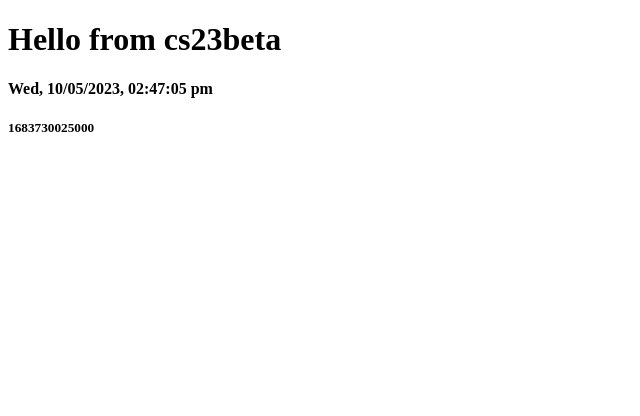
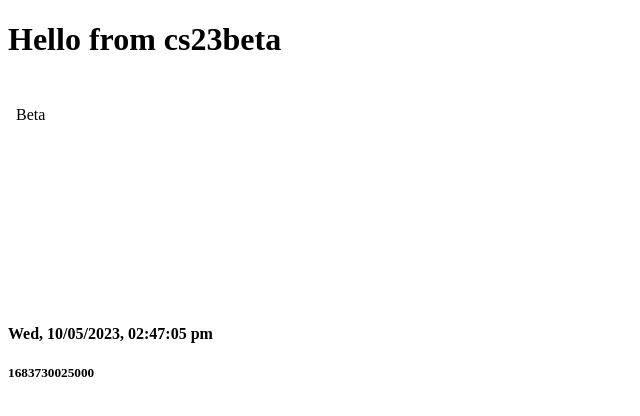
Before and after one commit to sunwanxinxiaobaobei/cs23beta, a plain HTML site: page docs/index.html in a window 1280 px wide. Shown: the whole page, without its empty margins (0-640 px from the left). Drawn offline with Linux system fonts and the light colour scheme.

Commit message:
ipaddresses index.html

```diff
--- a/docs/index.html
+++ b/docs/index.html
@@ -8,6 +8,11 @@
  <body>
  <h1>Hello from cs23beta</h1>
 <!-- ipaddresses past next line -->
+<div id="list">
+ <iframe width="400" height="220" src="./ipaddresses.html"
+ frameborder="0" >
+ </iframe>
+</div>
  <h4 id="id01">AAAA</h4>
  <h5 id="id02">AAAA</h5>
  </body>
```
